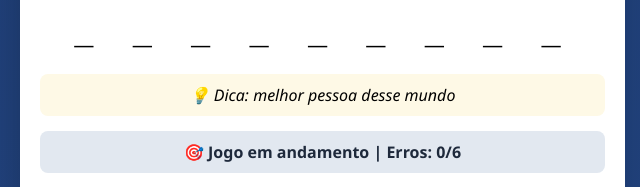
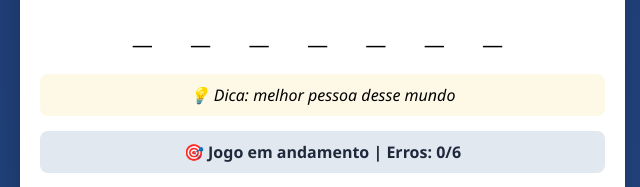
Before and after one commit to MinedscorpionBR/tema5, a plain HTML site: page index.html in a window 1280 px wide. Shown: the part 496-683 px from the top of the page, 0-640 px from the left. Drawn offline with Linux system fonts and the light colour scheme.

```diff
--- a/index.html
+++ b/index.html
@@ -358,7 +358,7 @@
         // Altere as palavras e dicas nos vetores abaixo para personalizar os jogos!
 
         const palavras = [     // VETOR com as 3 palavras
-            "ZE DO GAZ",        // Palavra do Jogo 1 em caixa alta
+            "ZEDOGAZ",        // Palavra do Jogo 1 em caixa alta
             "GAZ",           // Palavra do Jogo 2 em caixa alta
             "ENTREGADOR"        // Palavra do Jogo 3 em caixa alta
         ]
```
